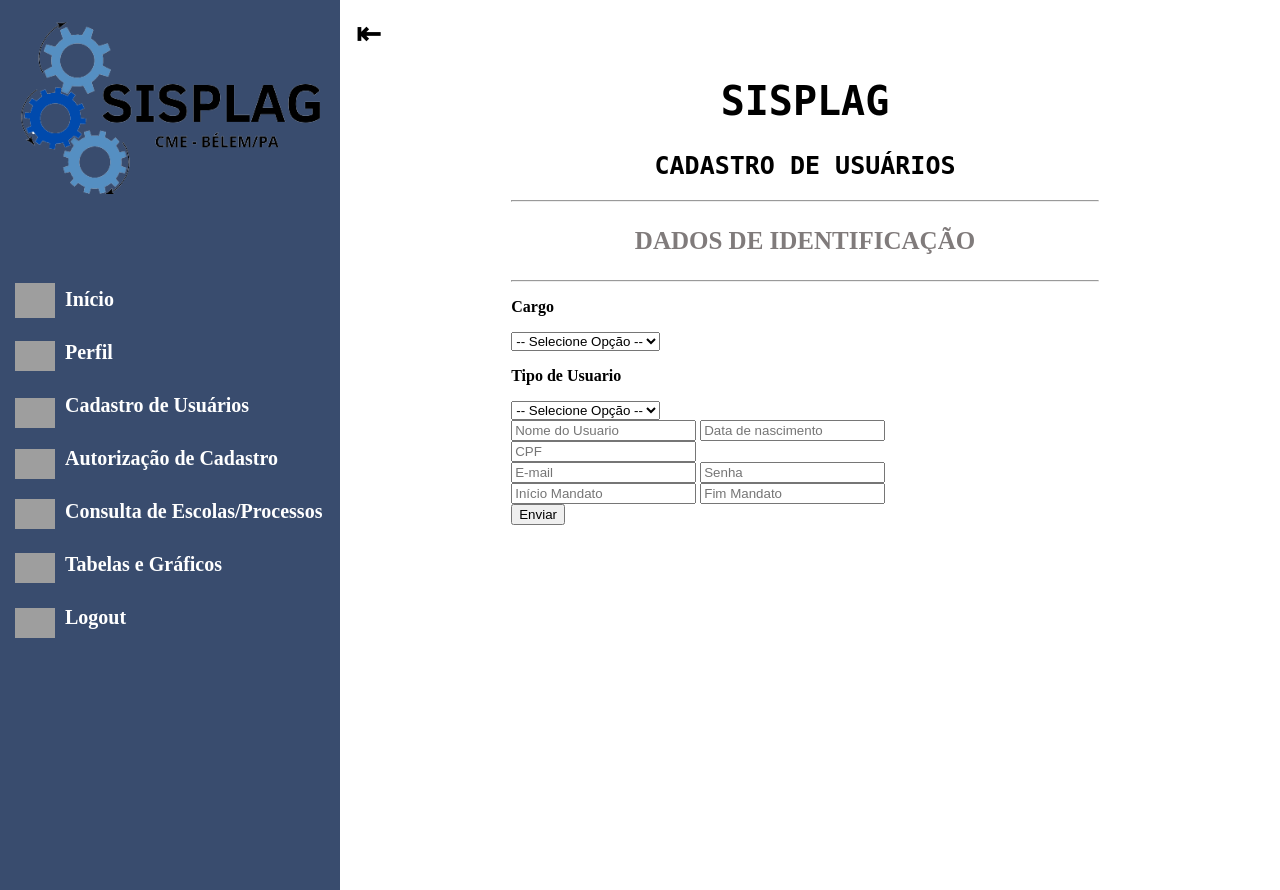
After one commit to prompty001/Sisplag, a PHP site: page /pages/autorizacaoCadastro.php in a window 1280 px wide. The commit adds this page. Run offline with PHP 8.4, Linux system fonts and the light colour scheme; data that the repository does not hold is empty; grey boxes are pictures that could not be loaded.

Commit message:
Add autorização de cadastro

```diff
--- a/bd/bd.sql
+++ b/bd/bd.sql
@@ -252,3 +252,6 @@ ALTER TABLE instituicao
 
 ALTER TABLE filial ADD CONSTRAINT fk_inst FOREIGN KEY (fk_instituicao) REFERENCES instituicao (id_instituicao);
 ALTER TABLE filial ADD CONSTRAINT fk_siglaFilial FOREIGN KEY (fk_sigla) REFERENCES siglaInstituicao (id_sigla);
+
+
+ALTER TABLE instituicao ADD status VARCHAR(3)  DEFAULT "Não";
--- /dev/null
+++ b/css/painelAdmStyle.css
@@ -0,0 +1,239 @@
+.schoolForm .formPersonalData, .formTechnicalData, .formBranchData {
+    margin-left: 18%;
+    margin-right: 18%;
+    text-align: left;
+}
+
+.schoolForm .formPersonalData .formPersonalDataInput .allInput {
+    border: 1px solid black;
+    background-color: #192335;
+    padding: 7px;
+    width: 49.5%;
+}
+
+.schoolForm .formPersonalData .formPersonalDataInput .allInput:hover {
+    background-color: #263552;
+}
+
+.schoolForm .formPersonalData .formPersonalDataInput .selectInitials {
+    font-size: 16px;
+    width: 12%;
+    display: none;
+    cursor: pointer;
+    /*transition: 0.2s ease-in;*/
+}
+
+.schoolForm .formPersonalData .formPersonalDataInput .selectDistrict {
+    font-size: 16px;
+    width: 12%;
+    cursor: pointer;
+}
+
+/*Dados técnicos*/
+
+.schoolForm .formTechnicalData .formTechnicalDataInput .allInput {
+    border: 1px solid black;
+    background-color: #192335;
+    padding: 7px;
+    width: 49.5%;
+}
+
+.schoolForm .formBranchData .allInput {
+    border: 1px solid black;
+    background-color: #192335;
+    padding: 7px;
+    width: 49.5%;
+}
+
+.schoolForm .formBranchData .allInput:hover {
+    background-color: #263552;
+}
+
+.schoolForm .formBranchData .formBranchDataInput .selectInitialsBranch {
+    font-size: 16px;
+    width: 14%;
+    cursor: pointer;
+}
+
+.schoolForm .formBranchData .addBranch, .sendData {
+    background-color: black;
+    border: 0.5px ridge black;
+    width: 8%;
+    padding: 1px;
+    cursor: pointer;
+}
+
+.schoolForm .formBranchData .addBranch:hover, .sendData:hover {
+    background-color: #444
+}
+
+h1, h2 {
+    text-align: center;
+    font-size: 40px;
+    font-family: 'Roboto Mono', monospace;
+}
+
+h2 {
+    font-size: 25px;
+}
+
+hr {
+    margin-block-start: 1em;
+    margin-block-end: 1em;
+}
+
+h3 {
+    text-align: center;
+    font-size: 25px;
+    color: rgb(128, 123, 123);
+    text-transform: uppercase;
+}
+
+p {
+    font-weight: bold;
+}
+
+body {
+    margin: 0;
+    padding: 0;
+
+    /* background-color: #558FC2; */
+}
+
+.sideNav {
+    height: 100%;
+    width: 340px;
+    position: fixed;
+    z-index: 1;
+    margin-top: 0;
+    margin-left: 0;
+    overflow: hidden;
+    transition: 0.5s;
+    padding-top: 30px;
+    background-color: #394c6e; /*#141a36*/
+}
+
+.sideNav .logo {
+    height: 20%;
+    margin-left: 20px;
+}
+
+.sideNav img {
+    margin-top: -10px;
+    width: 300px;
+}
+
+.sideNav .itemsSideNav {
+    margin-top: 65px;
+}
+
+.sideNav a {
+    padding: 15px;
+    text-decoration: none;
+    font-size: 20px;
+    color: #ffffff;
+    display: block;
+    transition: 0.3s;
+    border-radius: 15px;
+    font-weight: bold;
+}
+
+.sideNav a:hover {
+    color: black;
+    background-color: #404869;
+}
+
+#main {
+    transition: margin-left .5s;
+    padding: 16px;
+    margin-left: 300px;
+}
+
+.head {
+    margin-left: 30px;
+}
+
+
+.itemsSideNav img {
+    width: 40px;
+    margin-bottom: -12px;
+}
+
+.itemsSideNav .dashboardIcons {
+    height: 35px;
+    margin-bottom: -12px;
+}
+
+.itemsSideNav .userRegIcons {
+    margin-bottom: -16px;
+}
+
+.itemsSideNav .authorizationIcons {
+    margin-bottom: -14px;
+}
+
+.itemsSideNav .tablesIcons {
+    margin-bottom: -12px;
+}
+
+.itemsSideNav .consultationIcons {
+    margin-bottom: -11px;
+}
+
+.itemsSideNav .logoutIcons {
+    margin-bottom: -14px;
+}
+
+.navOne {
+    margin-left: 10px;
+}
+
+.navTwo {
+    display: none;
+}
+
+.rightNav {
+    margin-top: 8%;
+    width: 25%;
+    float: left;
+}
+
+.welcome {
+    padding: 50px;
+    text-align: center;
+}
+
+.box {
+    width: 85%;
+    height: 155px;
+    background-color: #394c6e;
+    margin-left: 10px;
+    padding: 10px;
+    border-radius: 10px;
+    transition: 0.5s;
+    cursor: pointer;
+}
+
+.box:hover {
+    background-color: #184199;
+}
+
+.box p {
+    margin-top: -1px;
+    text-align: center;
+    font-size: 28px;
+    font-weight: bold;
+    line-height: 30px;
+    color: white;
+}
+
+.box p span {
+    font-size: 15px;
+    font-weight: 400;
+    color: white;
+}
+
+.rightNav .rightNavIcons {
+    margin-top: -20px;
+    margin-left: 80px;
+}
--- a/index.php
+++ b/index.php
@@ -29,7 +29,7 @@
         $sql = $conn->prepare("SELECT * FROM usuario WHERE nome_usuario =
         '$nome_usuario' AND senha_usuario = '$senha_usuario'") or die("erro ao selecionar");
 
-        header("Location: ./pages/main.php");
+        header("Location: ./pages/painelAdm.php");
 
     }
 ?>
--- /dev/null
+++ b/pages/autorizacaoCadastro.php
@@ -0,0 +1,144 @@
+<!DOCTYPE html>
+<html lang="en">
+<head>
+    <meta charset="UTF-8">
+    <meta http-equiv="X-UA-Compatible" content="IE=edge">
+    <meta name="viewport" content="width=device-width, initial-scale=1.0">
+    <link rel="stylesheet" href="../css/painelAdmStyle.css">
+
+    <title>Autorização de Cadastro | Sisplag</title></head>
+<body>
+    <div class="sideNav">
+        <div class="logo">
+            <img src=../assets/new_sisplag.png>
+        </div>
+
+        <div class="itemsSideNav">
+            <a href="painelAdm.php" class="iconsSideNav"><i class="icons"><img src="https://img.icons8.com/external-kmg-design-glyph-kmg-design/54/000000/external-dashboard-ui-essential-kmg-design-glyph-kmg-design.png" class="dashboardIcons"></i>&nbsp;&nbsp;<span class="teste">Início</span></a>
+            <a href="#" class="iconsSideNav"><i class="icons"><img src="https://img.icons8.com/external-vitaliy-gorbachev-fill-vitaly-gorbachev/54/000000/external-profile-blogger-vitaliy-gorbachev-fill-vitaly-gorbachev.png" class="userIcons"></i>&nbsp;&nbsp;<span class="teste">Perfil</span></a>
+            <a href="cadastro_usuario.php" class="iconsSideNav"><i class="icons"><img src="https://img.icons8.com/external-kiranshastry-solid-kiranshastry/54/000000/external-users-cyber-security-kiranshastry-solid-kiranshastry.png" class="userRegIcons"></i>&nbsp;&nbsp;<span class="teste">Cadastro de Usuários</span></a>
+            <a href="../autorizacao-cadastro/autorizacaoCadastro.html" class="iconsSideNav"><i class="icons"><img src="https://img.icons8.com/ios-filled/50/000000/approval.png" class="authorizationIcons"></i>&nbsp;&nbsp;<span class="teste">Autorização de Cadastro</span></a>
+            <a href="#" class="iconsSideNav"><i class="icons"><img src="https://img.icons8.com/external-itim2101-fill-itim2101/54/000000/external-school-back-to-school-itim2101-fill-itim2101.png" class="consultationIcons"></i>&nbsp;&nbsp;<span class="teste">Consulta de Escolas/Processos</span></a>
+            <a href="#" class="iconsSideNav"><i class="icons"><img src="https://img.icons8.com/external-vitaliy-gorbachev-fill-vitaly-gorbachev/54/000000/external-graph-business-vitaliy-gorbachev-fill-vitaly-gorbachev-1.png" class="tablesIcons"></i>&nbsp;&nbsp;<span class="teste"><span>Tabelas e Gráficos</span></span></a>
+            <a href="#" class="iconsSideNav"><i class="icons"><img src="https://img.icons8.com/external-sbts2018-solid-sbts2018/54/000000/external-logout-social-media-sbts2018-solid-sbts2018.png" class="logoutIcons"></i>&nbsp;&nbsp;<span class="teste">Logout</span></a>
+
+        </div>
+
+    </div>
+
+    <div id="main">
+        <div class="head">
+            <div class="dashboardButton">
+
+                <div class="buttonOne">
+                    <span style="font-size: 30px; cursor: pointer; color: black; font-weight: bold;" class="navOne">&#8676;</span> <!--&#9776;-->
+                </div>
+
+                <div class="buttonTwo">
+                    <span style="font-size: 30px; cursor: pointer; color: black; font-weight: bold;" class="navTwo">&#8677;</span>
+                </div>
+
+            </div>
+
+            <div class="clearfix"></div>
+
+            <h1>SISPLAG</h1>
+    <h2>CADASTRO DE USUÁRIOS</h2>
+
+
+    <?php
+        require_once('../config/conexao.php');
+
+        if(isset($_POST['enviar'])){
+            $nome_usuario = $_POST['nome_usuario'];
+            $cpf_usuario = $_POST['cpf_usuario'];
+            $email_usuario = $_POST['email_usuario'];
+            $senha_usuario = $_POST['senha_usuario'];
+            $inicio_mandato = $_POST['inicio_mandato'];
+            $fim_mandato = $_POST['fim_mandato'];
+            $data_nascimento = $_POST['data_nascimento'];
+            $fk_cargo = $_POST['fk_cargo'];
+            $fk_tipousuario = $_POST['fk_tipousuario'];
+
+            $cadastroUsuario = $conn->prepare("INSERT INTO USUARIO (nome_usuario, cpf_usuario, email_usuario, senha_usuario, inicio_mandato, fim_mandato, data_nascimento, fk_cargo, fk_tipousuario) VALUES ('$nome_usuario', '$cpf_usuario', '$email_usuario', '$senha_usuario', '$inicio_mandato', '$fim_mandato', '$data_nascimento', '$fk_cargo', '$fk_tipousuario')");
+
+            $cadastroUsuario->execute();
+        }
+
+    ?>
+
+    <div class=schoolForm>
+        <div class=formPersonalData>
+            <hr>
+                <h3>Dados de Identificação</h3>
+            <hr>
+            <!--Cadastro da escola - Dados de identificação | Parte 1/4-->
+            <form method="POST">
+                <p class="label">Cargo</p>
+                <select id="school-acronym" style="flex-grow: 2" name="fk_cargo">
+                        <option value="selecopo" > -- Selecione Opção --</option>
+                        <!-- Consulta no banco - Cargos dos Servidores--->
+                        <?php
+                            $consultaCargo = $conn->prepare('SELECT * FROM cargo');
+                            $consultaCargo->execute();
+                            $consultaCargo = $consultaCargo->fetchAll();
+                            foreach ($consultaCargo as $consultaCargo) {
+                            ?>
+                                <option value="<?php echo $consultaCargo['id_cargo']; ?>">
+                                    <?php echo $consultaCargo['cargo']; ?>
+                                </option>
+                            <?php } ?>
+                        ?>
+                    </select>
+
+                    <p class="label">Tipo de Usuario</p>
+                <select id="school-acronym" style="flex-grow: 1" name="fk_tipousuario">
+                        <option value="selecopo" > -- Selecione Opção --</option>
+                        <!-- Consulta no banco - Tipo de Usuario--->
+                        <?php
+                            $consultaTipoUsuario = $conn->prepare('SELECT * FROM tipousuario');
+                            $consultaTipoUsuario->execute();
+                            $consultaTipoUsuario = $consultaTipoUsuario->fetchAll();
+                            foreach ($consultaTipoUsuario as $consultaTipoUsuario) {
+                            ?>
+                                <option value="<?php echo $consultaTipoUsuario['id_tipousuario']; ?>">
+                                    <?php echo $consultaTipoUsuario['tipoUsuario']; ?>
+                                </option>
+                            <?php } ?>
+                        ?>
+                        </select>
+
+                <div>
+
+                <input type="text" class="allInput name" name="nome_usuario" placeholder="Nome do Usuario" required>
+                <input type="text" class="allInput foundation" name="data_nascimento" date="dataNascimento" placeholder="Data de nascimento" required ><br>
+                <input type="text" class="allInput cnpjSchool" name="cpf_usuario" placeholder="CPF" required><br>
+
+                <div>
+
+                <input type="text" class="allInput maintEntity" name="email_usuario" placeholder="E-mail" required>
+                <input type="text" class="allInput cnpjCouncil" name="senha_usuario" placeholder="Senha" required><br>
+
+                <div>
+
+                <input type="text" class="allInput validityCouncil" name="inicio_mandato" date="inicioMandato" placeholder="Início Mandato" required>
+                <input type="text" class="allInput validityCouncil" name="fim_mandato" date="fimMandato" placeholder="Fim Mandato" required>
+
+                <div>
+
+                <button type="submit" class="btn btn-primary" type="button" name="enviar">Enviar</button>
+
+
+
+            </form>
+
+            <div class="clearfix"></div>
+
+        </div>
+
+    </div>
+
+    <script src="https://ajax.googleapis.com/ajax/libs/jquery/3.5.1/jquery.min.js"></script>
+    <script src="../js/painelAdmConfig.js"></script>
+</body>
+</html>
--- a/pages/cadastro_escola02.php
+++ b/pages/cadastro_escola02.php
@@ -41,7 +41,7 @@
 
             $cadastroEscola->execute();
 
-            header("Location: main.php");
+            header("Location: painelAdm.php");
 
         }
 
```
Also changed, not shown: js/painelAdmConfig.js (added, +24 -0 lines), pages/painelAdm.php (added, +89 -0 lines), assets/calendar-icon.png (added), assets/chart-icon.png (added), assets/chat-icon.png (added), assets/check-icon.png (added), assets/magnifier-icon.png (added), assets/new_sisplag.png (added), assets/people-icon.png (added), assets/sisplag.png (added).
